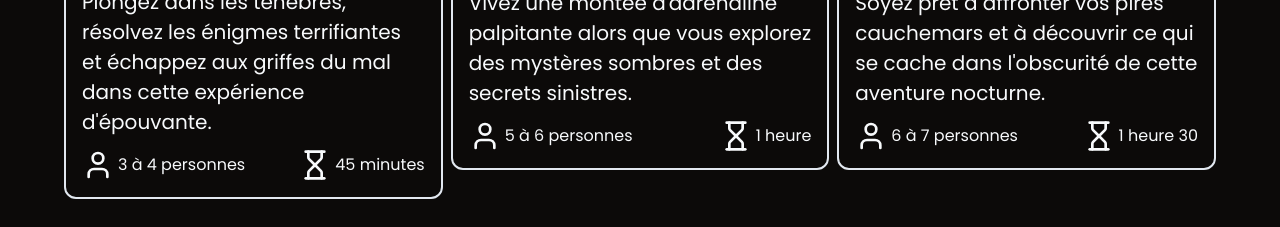
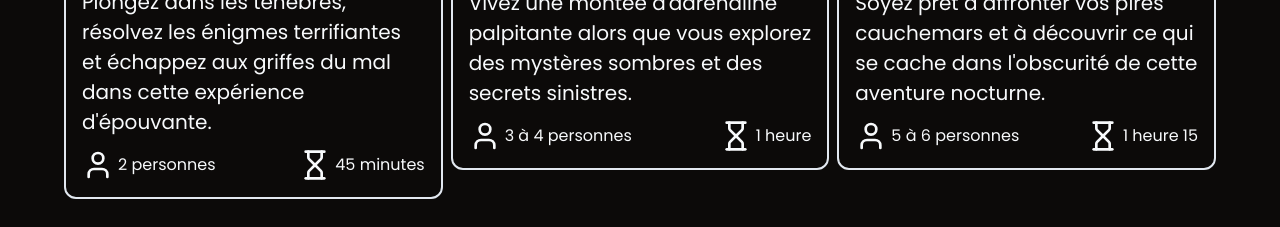
Before and after one commit to SebastienLaurentt/Escape-Game, a Next.js app: page / in a window 1280 px wide. Shown: the part 1440-1667 px from the top of the page. Built offline with nearby package versions, Linux system fonts and the light colour scheme.

Commit message:
update experienceCardContent

```diff
--- a/components/shared/Sections/Experiences.tsx
+++ b/components/shared/Sections/Experiences.tsx
@@ -19,7 +19,7 @@ const Experiences = () => {
             name="Horror"
             price="35€"
             description="Plongez dans les ténèbres, résolvez les énigmes terrifiantes et échappez aux griffes du mal dans cette expérience d'épouvante."
-            peopleNumber="3 à 4 personnes"
+            peopleNumber="2 personnes"
             duration="45 minutes"
             hover={false}
           />
@@ -31,7 +31,7 @@ const Experiences = () => {
             name="Thriller"
             price="30€"
             description="Vivez une montée d'adrénaline palpitante alors que vous explorez des mystères sombres et des secrets sinistres."
-            peopleNumber="5 à 6 personnes"
+            peopleNumber="3 à 4  personnes"
             duration="1 heure"
             hover={false}
           />
@@ -43,8 +43,8 @@ const Experiences = () => {
             name="Night"
             price="25€"
             description="Soyez prêt à affronter vos pires cauchemars et à découvrir ce qui se cache dans l'obscurité de cette aventure nocturne."
-            peopleNumber="6 à 7 personnes"
-            duration="1 heure 30"
+            peopleNumber="5 à 6 personnes"
+            duration="1 heure 15"
             hover={false}
           />
         </li>
```
